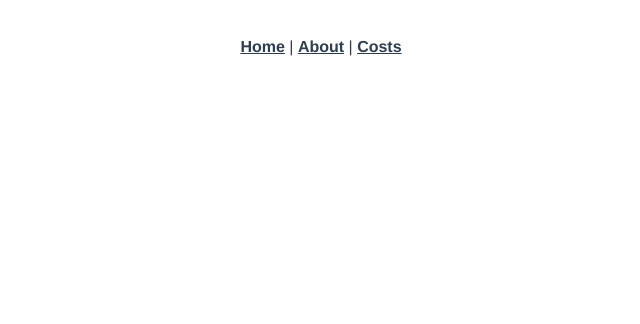
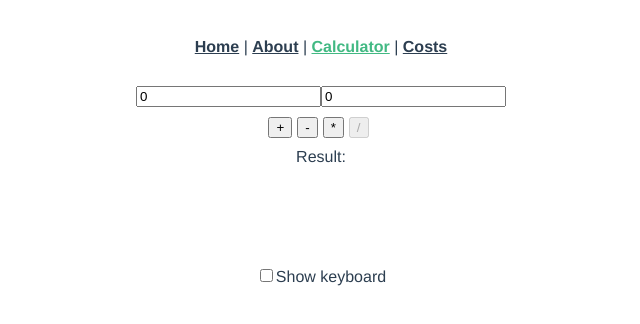
Before and after one commit to Infrant/vue-hw2, a Vue app: page /calculator in a window 1280 px wide. Shown: the top 324 px of the page, without its empty margins (319-959 px from the left). Built offline with nearby package versions, Linux system fonts and the light colour scheme.

Commit message:
feat: added hw_7

```diff
--- a/src/App.vue
+++ b/src/App.vue
@@ -3,6 +3,7 @@
     <nav>
       <router-link to="/">Home</router-link> |
       <router-link to="/about">About</router-link> |
+      <router-link to="/calculator">Calculator</router-link> |
       <router-link to="/costs">Costs</router-link>
     </nav>
     <router-view/>
--- /dev/null
+++ b/src/components/MyCalculator.vue
@@ -0,0 +1,96 @@
+<template>
+  <div class="hello">
+    <input v-model.number="first" @click="onClickInput('first')" id="firstInput">
+    <input v-model.number="second" @click="onClickInput('second')" id="secondInput">
+
+    <div :style="mt">
+      <button
+          v-for="symbol in symbols"
+          :key="symbol"
+          @click="handleMath(symbol)"
+          :style="buttonStyle"
+          :disabled="symbol == '/' && second == 0"
+          :name="symbol"
+      >
+        {{ symbol }}
+      </button>
+    </div>
+
+    <div :style="mt">Result: {{ result }}</div>
+
+    <div style="margin-top: 100px">
+      <input type="checkbox" id="check" :value="false" v-model="isChecked" style="cursor: pointer">
+      <label for="check" style="cursor: pointer">Show keyboard</label>
+
+      <div :style="mt" v-show="isChecked" id="keyboard">
+        <button v-for="num in 10" :key="num" :style="buttonStyle" @click="onClickNum(num - 1)" :name="`${num - 1}`">{{ num - 1 }}</button>
+        <button @click="onDeleteNum" name="backspace">← Backspace</button>
+
+        <div :style="mt">
+          <input type="radio" id="firstRadio" value="first" v-model="radio" style="cursor: pointer">
+          <label for="firstRadio" style="cursor: pointer">Один</label>
+          <input type="radio" id="secondRadio" value="second" v-model="radio" style="cursor: pointer">
+          <label for="secondRadio" style="cursor: pointer">Два</label>
+        </div>
+
+      </div>
+    </div>
+  </div>
+</template>
+
+<script>
+export default {
+  name: 'MyCalculator',
+  data() {
+    return {
+      first: 0,
+      second: 0,
+      result: null,
+      isChecked: false,
+      symbols: ['+', '-', '*', '/'],
+      radio: 'first',
+      buttonStyle: {
+        marginRight: '5px',
+        cursor: 'pointer'
+      },
+      mt: {
+        marginTop: '10px'
+      }
+    }
+  },
+  methods: {
+    handleMath(operation) {
+      const {first, second} = this;
+      switch (operation) {
+        case '+':
+          this.result = first + second;
+          break;
+        case '-':
+          this.result = first - second;
+          break;
+        case '*':
+          this.result = first * second;
+          break;
+        case '/':
+          this.result = first / second;
+          break;
+      }
+    },
+    onClickNum(num) {
+      this[this.radio] = +`${this[this.radio]}${num}`
+    },
+    onDeleteNum() {
+      let newNumber = [...`${this[this.radio]}`];
+      newNumber.length = newNumber.length - 1;
+      this[this.radio] = +newNumber.join('');
+    },
+    onClickInput(radio) {
+      this.radio = radio;
+    }
+  }
+}
+</script>
+
+<!-- Add "scoped" attribute to limit CSS to this component only -->
+<style scoped>
+</style>
--- a/src/router/index.js
+++ b/src/router/index.js
@@ -11,6 +11,11 @@ const routes = [
     path: '/',
     name: 'home',
     component: HomeView
+  },
+  {
+    path: '/calculator',
+    name: 'calculator',
+    component: () => import(/* webpackChunkName: "calculator" */ '../views/CalculatorView.vue')
   },
   {
     path: '/about',
--- /dev/null
+++ b/src/views/CalculatorView.vue
@@ -0,0 +1,11 @@
+<template>
+  <div class="about">
+    <MyCalculator/>
+  </div>
+</template>
+<script>
+import MyCalculator from "@/components/MyCalculator";
+export default {
+  components: {MyCalculator}
+}
+</script>
```
Also changed, not shown: package.json (+24 -3 lines), 2 other files (tests, documents, lock files or other folders).
